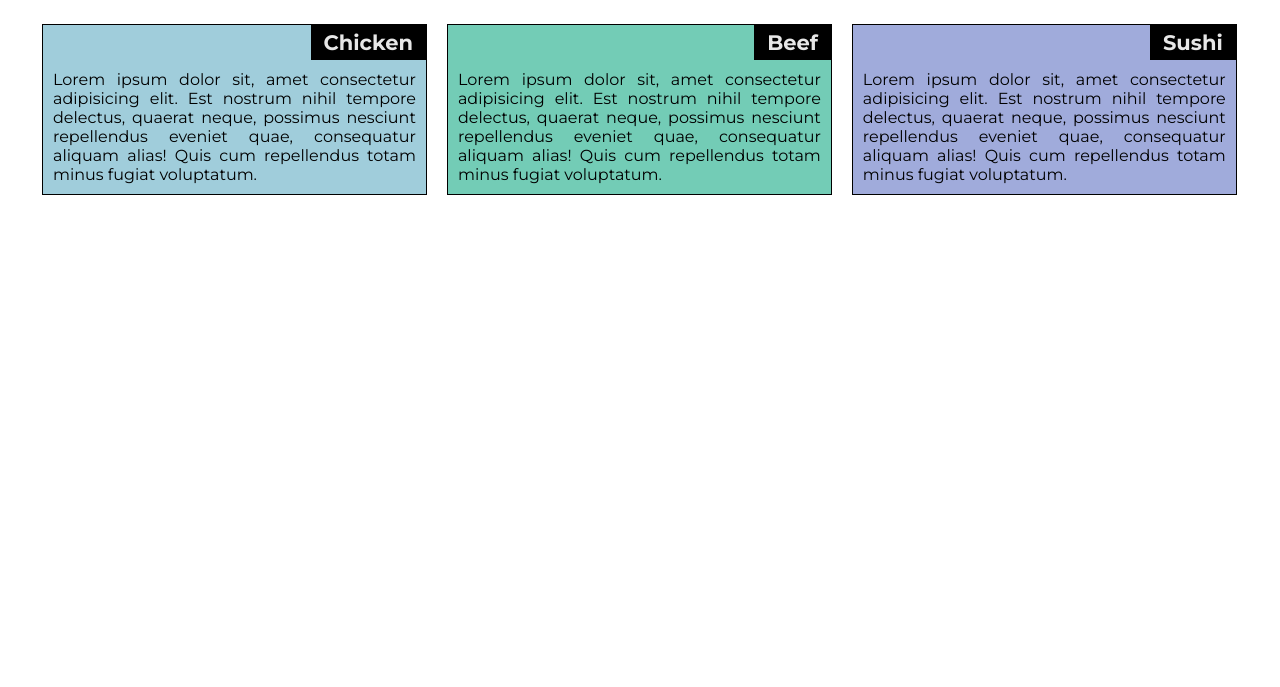
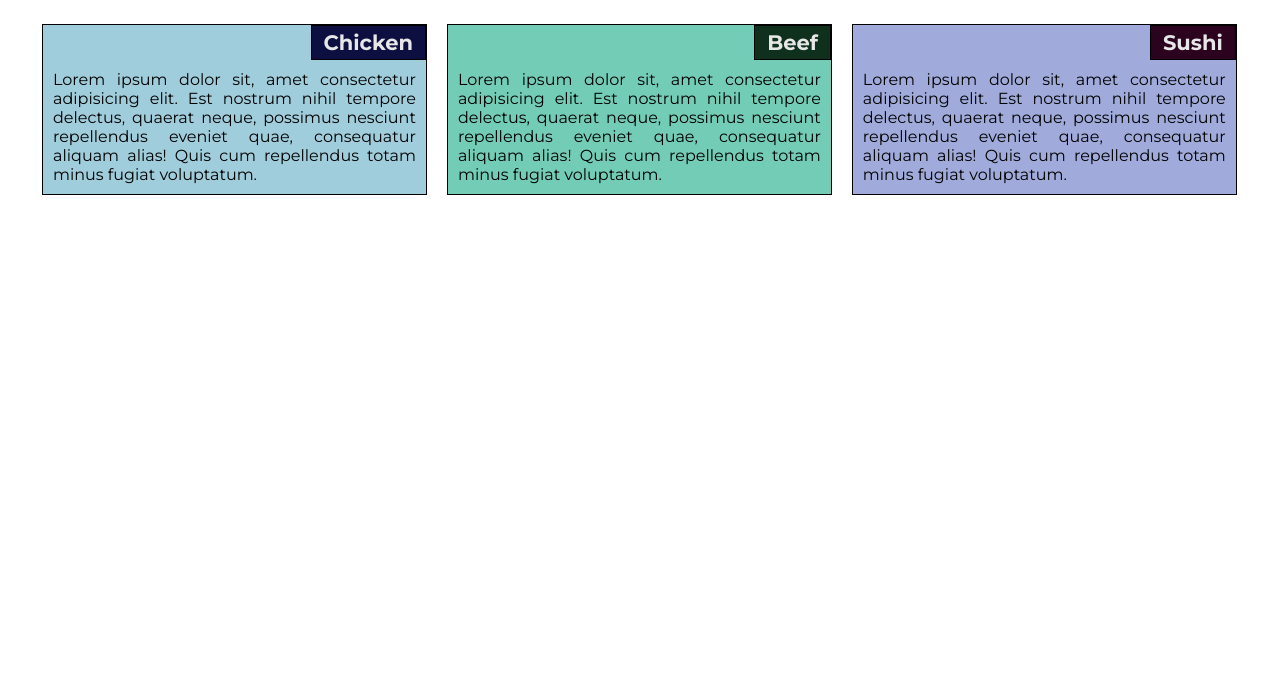
Before and after one commit to MassielCC/Coursera-test, a plain HTML site: page module2_solution/index.html in a window 1280 px wide. Shown: the part 113-800 px from the top of the page. Drawn offline with Linux system fonts and the light colour scheme.

Commit message:
change color

```diff
--- a/module2_solution/css/styles.css
+++ b/module2_solution/css/styles.css
@@ -26,11 +26,20 @@ section{
 .primero{
     background: #a0cddb;
 }
+.primero h2{
+    background: rgb(13, 15, 65);
+}
 .segundo{
     background: #73ccb6;
 }
+.segundo h2{
+    background: rgb(14, 48, 28);
+}
 .tercero{
     background: #a0abdb;
+}
+.tercero h2{
+    background: #2b031f;
 }
 h2{
     font-size: 21px;
```
